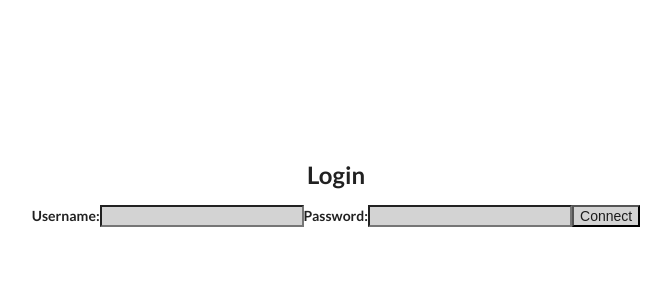
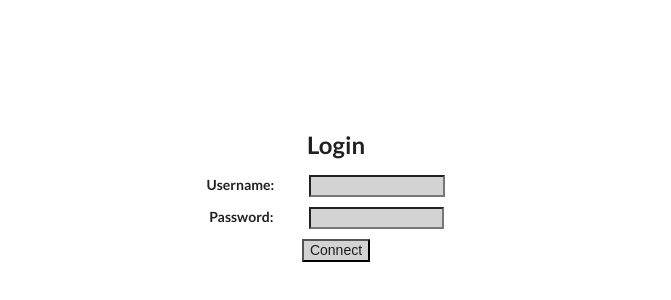
Before and after one commit to MathisNIV/ASI2, a React (Vite) app in the folder asi2_ateliers/src/main/resources/ReactJS/ReactAtelierI/: page /login in a window 1280 px wide. Shown: the part 204-504 px from the top of the page, without its empty margins (304-975 px from the left). Built offline with nearby package versions, Linux system fonts and the light colour scheme.

Commit message:
slice Users OK

```diff
--- a/asi2_ateliers/src/main/resources/ReactJS/ReactAtelierI/src/App.jsx
+++ b/asi2_ateliers/src/main/resources/ReactJS/ReactAtelierI/src/App.jsx
@@ -10,7 +10,8 @@ import LoginPage from './components/Login/LoginPage';
 import RegisterPage from './components/Register/RegisterPage';
 import {Header} from "./components/Header/Header.jsx";
 import {Chat} from "./components/Play/Chat.jsx";
-import {IndexPage} from "./components/Index/IndexPage.jsx"
+import {IndexPage} from "./components/Index/IndexPage.jsx";
+import {IndexConnected} from "./components/Index/IndexConnected.jsx"
 
 function App() {
 
@@ -21,24 +22,29 @@ function App() {
         <Router>
             <Routes>
                 <Route exact path="/" element={<IndexPage />}/>
+                <Route exact path="/index" element={<IndexConnected />}/>
                 <Route exact path="/my_cards" element={
-                    <div className="container-fluid">
+                    <body className="container-fluid">
+                        <header>
                             <Header title="SELL"></Header>
+                        </header>
+                        <main>
                             <div className="row">
                                 <h3>My Cards</h3>
                             </div>
                             <div className="row">
-                            <div className="col-sm-5 col-md-5 col-lg-5" >
+                                <div className="col-sm-5 col-md-5 col-lg-5">
                                     <ListCards cardsList={cardsJSON.cards}/>
                                 </div>
                                 <div className="col-sm-3 col-md-3 col-lg-3">
                                     <div></div>
                                 </div>
-                            <div className="col-sm-4 col-md-4 col-lg-4" >
-                                <DetailCard />
+                                <div className="col-sm-4 col-md-4 col-lg-4">
+                                    <DetailCard/>
                                 </div>
                             </div>
-                    </div>}>
+                        </main>
+                    </body>}>
                 </Route>
 
                 <Route exact path="/market" element={
@@ -48,7 +54,7 @@ function App() {
                             <h3>Market</h3>
                         </div>
                         <div className="row">
-                            <div className="col-sm-5 col-md-5 col-lg-5" >
+                            <div className="col-sm-5 col-md-5 col-lg-5">
                                 <ListCards cardsList={marketCardsJSON.cards}/>
                             </div>
                             <div className="col-sm-3 col-md-3 col-lg-3">
--- a/asi2_ateliers/src/main/resources/ReactJS/ReactAtelierI/src/components/Header/Header.jsx
+++ b/asi2_ateliers/src/main/resources/ReactJS/ReactAtelierI/src/components/Header/Header.jsx
@@ -1,24 +1,37 @@
-import React from 'react';
+import React, { useState, useEffect } from 'react';
 import { useSelector } from 'react-redux';
+import {current} from "@reduxjs/toolkit";
 
 export const Header=(props) =>{
 
-    let current_user = useSelector(state => state.userReducer.current_user);
+    let current_user_id = useSelector(state => state.userReducer.current_user);
+    const [current_user, setCurrent_user] = useState(null);
 
+    const string = 'http://localhost:80/users-api/user/'+current_user_id;
+    useEffect(() => {
+        // GET request using fetch inside useEffect React hook
+        fetch(string)
+            .then(response => response.json())
+            .then(data => setCurrent_user(data));
+        // empty dependency array means this effect will only run once
+    }, [current_user_id]);
+
+    if(current_user == null){
+        return (<div></div>)
+    }
+    else{
         return(
-        <div className="row">
+            <div>
                 <div className="col-md-2 col-lg-2">
-                {/*<p>{current_user.money}</p>*/}
+                    <p>{current_user.account}</p>
                 </div>
                 <div className="col-md-6 col-lg-6">
                     <h1>{props.title}</h1>
                 </div>
                 <div className="col-md-2 col-lg-2">
-                {/*<p>{current_user.username}</p>*/}
+                    <p>{current_user.login}</p>
                 </div>
             </div>
-
-
-
         )
     }
+}
--- /dev/null
+++ b/asi2_ateliers/src/main/resources/ReactJS/ReactAtelierI/src/components/Index/IndexConnected.jsx
@@ -0,0 +1,24 @@
+import React from 'react';
+import { Link } from 'react-router-dom';
+import {Header} from "../Header/Header.jsx";
+
+
+export const IndexConnected =(props) => {
+
+    return (
+        <div>
+            <Header title=' ' />
+            <div className="column">
+                <Link to="/my_cards">SELL</Link>
+            </div>
+            <div className="column">
+                <Link to="/market">BUY</Link>
+            </div>
+            <div className="column">
+                <Link to="/play">PLAY</Link>
+            </div>
+
+
+        </div>
+    );
+}
--- a/asi2_ateliers/src/main/resources/ReactJS/ReactAtelierI/src/components/Index/IndexPage.jsx
+++ b/asi2_ateliers/src/main/resources/ReactJS/ReactAtelierI/src/components/Index/IndexPage.jsx
@@ -6,9 +6,6 @@ export const IndexPage =(props) => {
 
     return (
         <div>
-            <div className="column">
-                <Link to="/cards">Cards</Link>
-            </div>
             <div className="column">
                 <Link to="/login">Login</Link>
             </div>
--- a/asi2_ateliers/src/main/resources/ReactJS/ReactAtelierI/src/components/Login/LoginPage.jsx
+++ b/asi2_ateliers/src/main/resources/ReactJS/ReactAtelierI/src/components/Login/LoginPage.jsx
@@ -1,16 +1,21 @@
 import React, { useState } from 'react';
 import { update_selected_user } from "../../slices/UserSlice.js";
 import { useDispatch } from "react-redux";
+import {update_selected_card} from "../../slices/CardSlice.js";
+import {useNavigate} from "react-router-dom";
 
 const LoginPage = () => {
   const [username, setUsername] = useState('');
   const [password, setPassword] = useState('');
+  const [loginError, setloginError] = useState('');
+  const navigate = useNavigate();
 
   const dispatch = useDispatch();
-
+  function handleOnUserSelected(id){
+    dispatch(update_selected_user(id));
+  }
   const handleSubmit = (event) => {
     event.preventDefault();
-    console.log('User ' + username + ' successfuly connected');
     const user = {
       username: username,
       password: password
@@ -22,32 +27,48 @@ const LoginPage = () => {
       },
       body: JSON.stringify(user)
     })
-    .then(response => response.json())
+    .then(response => {
+      if (response.ok) {
+        return response.json();
+      } else {
+
+        throw new Error('Login failed');
+      }
+    })
     .then(data => {
       console.log('Success:', data);
-      dispatch(update_selected_user(username));
+      handleOnUserSelected(data);
+      navigate('/index');
       setUsername('');
       setPassword('');
     })
     .catch((error) => {
       console.error('Error:', error);
+      setloginError('Wrong username or passeword');
     });
   }
 
   return (
     <div>
       <h2>Login</h2>
-      <form onSubmit={handleSubmit}>
-        <label>
-          Username:
-          <input type="text" value={username} onChange={e => setUsername(e.target.value)} />
-        </label>
-        <label>
-          Password:
-          <input type="password" value={password} onChange={e => setPassword(e.target.value)} />
-        </label>
-        <input type="submit" value="Connect" />
+      <form onSubmit={handleSubmit} >
+        <div className="column">
+          <label>
+            <span className="col-sm-5">Username: </span>
+            <input className="col-sm-5" type="text" value={username} onChange={e => setUsername(e.target.value)} />
+          </label>
+        </div>
+        <div className="column">
+          <label>
+            <span className="col-sm-5"> Password:</span>
+            <input className="col-sm-5" type="password" value={password} onChange={e => setPassword(e.target.value)}/>
+          </label>
+        </div>
+        <div className="column">
+          <input type="submit" value="Connect"/>
+        </div>
       </form>
+      <p style={{color: 'red'}}>{loginError}</p>
     </div>
   );
 }
--- a/asi2_ateliers/src/main/resources/ReactJS/ReactAtelierI/src/components/Register/RegisterPage.jsx
+++ b/asi2_ateliers/src/main/resources/ReactJS/ReactAtelierI/src/components/Register/RegisterPage.jsx
@@ -1,9 +1,11 @@
 import React, { useState } from 'react';
+import {useNavigate} from "react-router-dom";
 
 const RegisterPage = () => {
   const [username, setUsername] = useState('');
   const [email, setEmail] = useState('');
   const [password, setPassword] = useState('');
+  const navigate = useNavigate();
 
   const handleSubmit = (event) => {
     event.preventDefault();
@@ -23,6 +25,7 @@ const RegisterPage = () => {
     .then(response => response.json())
     .then(data => {
       console.log('Success:', data);
+      navigate('/login');
     })
     .catch((error) => {
       console.error('Error:', error);
@@ -36,19 +39,27 @@ const RegisterPage = () => {
     <div>
       <h2>Register</h2>
       <form onSubmit={handleSubmit}>
+        <div className="column">
           <label>
-          Username:
-          <input type="text" value={username} onChange={e => setUsername(e.target.value)} />
+            <span className="col-sm-5">Username: </span>
+            <input className="col-sm-7" type="text" value={username} onChange={e => setUsername(e.target.value)}/>
           </label>
+        </div>
+        <div className="column">
           <label>
-          Email:
-          <input type="email" value={email} onChange={e => setEmail(e.target.value)} />
+            <span className="col-sm-5"> Password:</span>
+            <input className="col-sm-7" type="password" value={password} onChange={e => setPassword(e.target.value)}/>
           </label>
+        </div>
+        <div className="column">
           <label>
-          Password:
-          <input type="password" value={password} onChange={e => setPassword(e.target.value)} />
+            <span className="col-sm-5">E-mail: </span>
+            <input className="col-sm-7" type="email" value={email} onChange={e => setEmail(e.target.value)}/>
           </label>
-        <input type="submit" value="Submit" />
+        </div>
+        <div className="column">
+          <input type="submit" value="Save Account"/>
+        </div>
       </form>
     </div>
   );
```
Also changed, not shown: 1 other file (tests, documents, lock files or other folders). Lines whose indentation alone changed are shown as unchanged.
